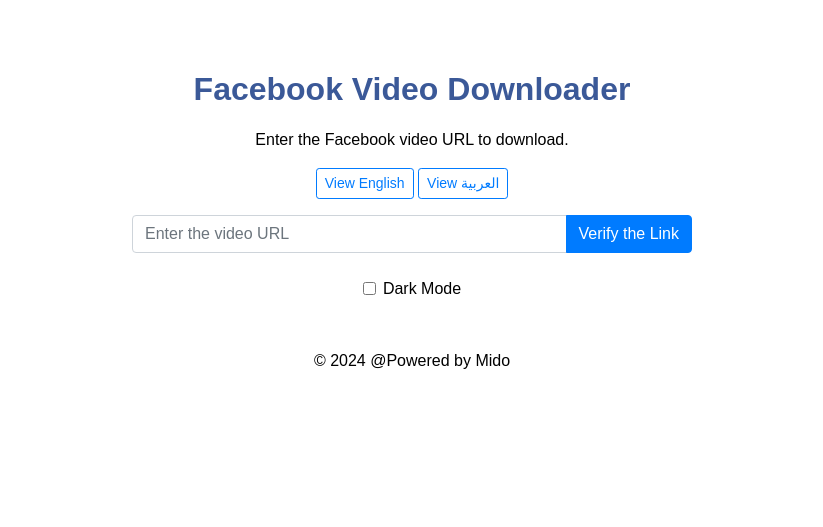
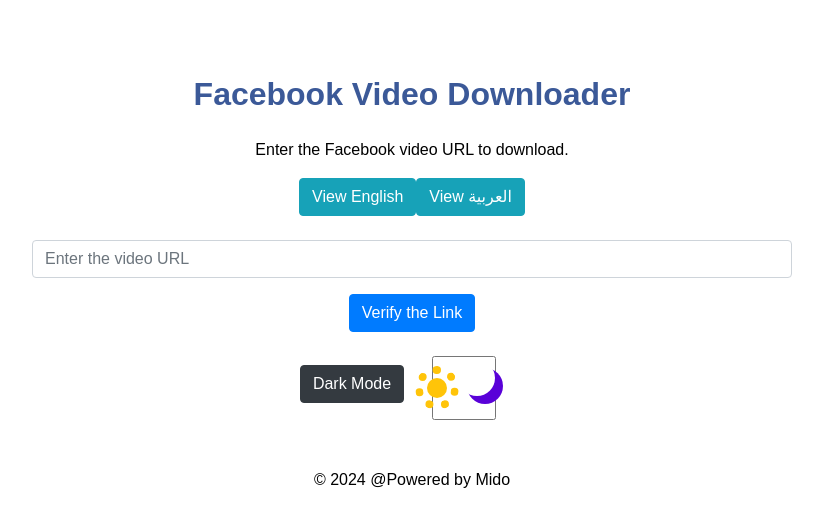
Before and after one commit to Mido-11/Facebook_videos_downloder, a Flask app: page / in a window 1280 px wide. Shown: the top 527 px of the page, without its empty margins (228-1051 px from the left). Run offline with Flask 3, Linux system fonts and the light colour scheme; some libraries are stand-ins or nearby versions.

Commit message:
index.html

```diff
--- a/templates/index.html
+++ b/templates/index.html
@@ -7,33 +7,35 @@
     <link rel="stylesheet" href="https://cdnjs.cloudflare.com/ajax/libs/bootstrap/4.5.2/css/bootstrap.min.css">
     <style>
         body { font-family: Arial, sans-serif; }
-        .container { max-width: 600px; margin-top: 50px; text-align: center; padding: 20px; border-radius: 8px; }
+        .container { max-width: 800px; margin-top: 50px; text-align: center; padding: 20px; border-radius: 8px; }
         .banner { font-size: 2em; font-weight: bold; color: #3b5998; margin-bottom: 20px; }
         .alert { margin-top: 20px; }
         .dark-mode { background-color: #333; color: white; }
         .light-mode { background-color: #fff; color: black; }
+        .toggle-container { display: flex; align-items: center; justify-content: center; }
+        .toggle { font-size: 2rem; border: .125em solid currentcolor; border-radius: 2em; cursor: pointer; display: block; height: 2em; width: 3.75em; position: relative; }
+        .toggle span { background-color: currentcolor; border-radius: 2em; display: block; height: 1.5em; left: .25em; position: absolute; top: .25em; text-indent: -9999px; transition: left .25s; width: 1.5em; z-index: 2; }
+        .toggle::before, .toggle::after { content: ''; display: block; border-radius: 1em; position: absolute; z-index: 1; }
+        .toggle::after { box-shadow: .25em .25em #5901d8; height: 1.125em; right: .9em; top: .125em; width: 1.125em; }
+        .toggle::before { background-color: #ffc409; height: .625em; outline: .25em dotted #ffc409; outline-offset: .125em; left: .7em; top: .7em; width: .625em; }
+        input:checked ~ .toggle span { left: 2em; }
     </style>
 </head>
 <body class="light-mode">
     <div class="container">
-        <!-- Banner -->
-        <h1 class="banner">{{ get_translation(language, 'title') }}</h1>
+        <div class="banner">{{ get_translation(language, 'title') }}</div>
         <p>{{ get_translation(language, 'description') }}</p>
 
         <!-- Language Toggle -->
-        <div class="mb-3">
-            <a href="?lang=en" class="btn btn-outline-primary btn-sm">{{ get_translation(language, 'view') }} English</a>
-            <a href="?lang=ar" class="btn btn-outline-primary btn-sm">{{ get_translation(language, 'view') }} العربية</a>
+        <div class="toggle-container mb-3">
+            <a href="?lang=en" class="btn btn-info">{{ get_translation(language, 'view') }} English</a>
+            <a href="?lang=ar" class="btn btn-info">{{ get_translation(language, 'view') }} العربية</a>
         </div>
 
         <!-- Form to enter video URL -->
-        <form method="POST">
-            <div class="input-group mb-3">
-                <input type="text" class="form-control" name="video_url" placeholder="{{ get_translation(language, 'enter_url') }}" required>
-                <div class="input-group-append">
-                    <button type="submit" class="btn btn-primary">{{ get_translation(language, 'verify_link') }}</button>
-                </div>
-            </div>
+        <form method="POST" class="mt-4">
+            <input type="text" class="form-control" name="video_url" placeholder="{{ get_translation(language, 'enter_url') }}" required>
+            <button type="submit" class="btn btn-primary mt-3">{{ get_translation(language, 'verify_link') }}</button>
         </form>
 
         <!-- Flash Messages -->
@@ -47,21 +49,21 @@
         {% endif %}
         {% endwith %}
 
-        <!-- Show video if fetched -->
-        {% if ext %}
+        <!-- Show video if fetched successfully -->
+        {% if filename %}
         <div class="mt-4">
             <video controls width="100%">
-                <source src="{{ url_for('view_file', filename=filename) }}" type="video/{{ ext }}">
-                Your browser does not support the video tag.
+                <source src="{{ url_for('view_file', filename=filename) }}" type="video/mp4">
+                {{ get_translation(language, 'browser_not_support') }}
             </video>
             <a href="{{ url_for('download_file', filename=filename) }}" class="btn btn-success mt-3">{{ get_translation(language, 'download') }}</a>
         </div>
         {% endif %}
 
         <!-- Dark Mode Toggle -->
-        <div class="form-check form-switch mt-4">
-            <input class="form-check-input" type="checkbox" id="darkModeToggle">
-            <label class="form-check-label" for="darkModeToggle">{{ get_translation(language, 'dark_mode') }}</label>
+        <div class="toggle-container mt-4">
+            <label for="darkModeToggle" class="btn btn-dark">{{ get_translation(language, 'dark_mode') }}</label>
+            <input type="checkbox" id="darkModeToggle" class="toggle" onclick="document.body.classList.toggle('dark-mode'); document.body.classList.toggle('light-mode');">
         </div>
 
         <footer class="mt-5">
@@ -70,10 +72,14 @@
     </div>
 
     <script>
-        // Dark Mode Toggle Script
         document.getElementById('darkModeToggle').addEventListener('change', function() {
-            document.body.classList.toggle('dark-mode', this.checked);
-            document.body.classList.toggle('light-mode', !this.checked);
+            if (this.checked) {
+                document.body.classList.add('dark-mode');
+                document.body.classList.remove('light-mode');
+            } else {
+                document.body.classList.add('light-mode');
+                document.body.classList.remove('dark-mode');
+            }
         });
     </script>
 </body>
```
